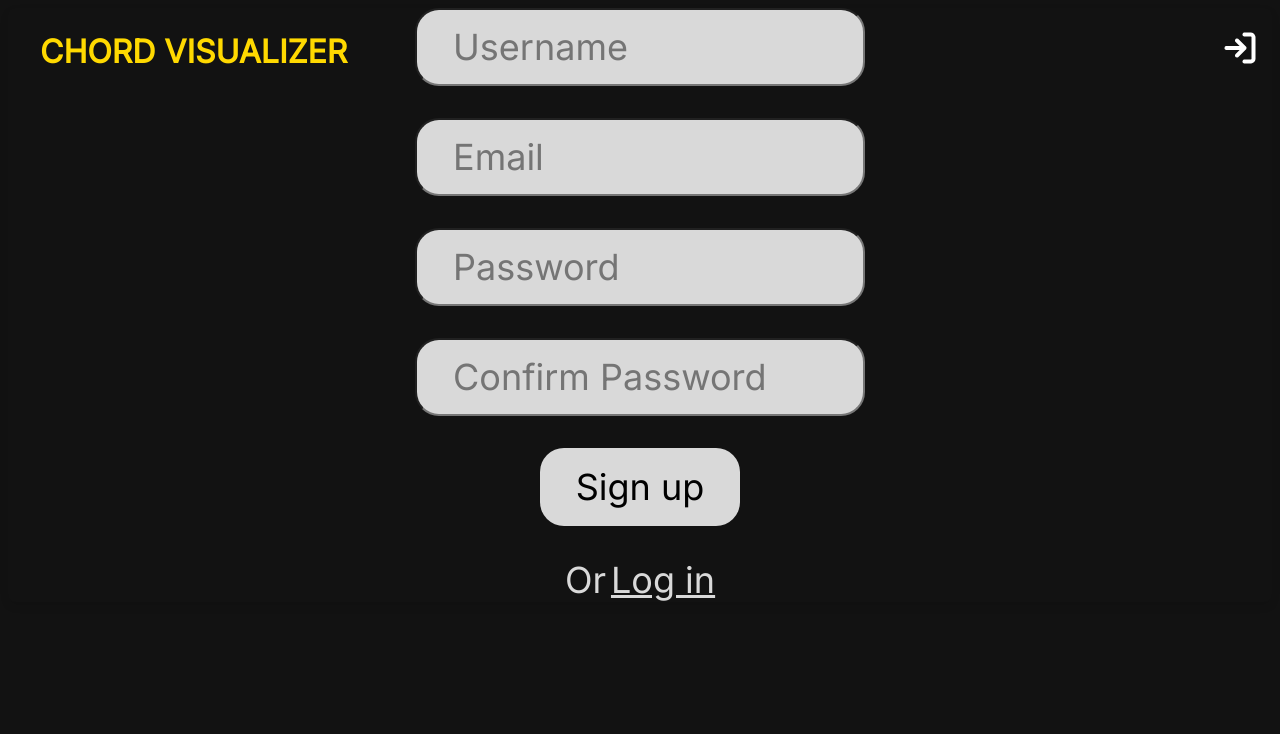
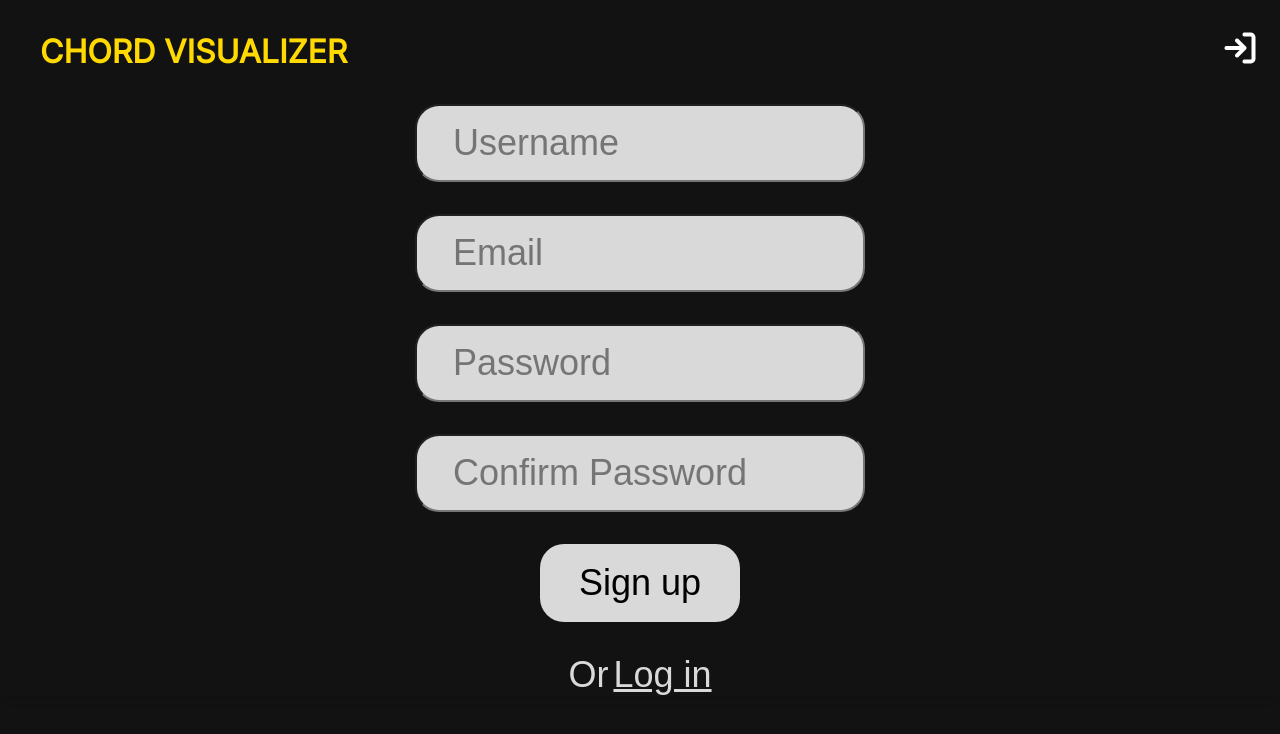
Before and after one commit to themask025/chord-visualizer, a PHP site: page /register/register in a window 1280 px wide. Shown: the top 734 px of the page. Run offline with PHP 8.4, Linux system fonts and the light colour scheme.

Commit message:
Fixed styling

```diff
--- a/views/navigation_bar/styles.css
+++ b/views/navigation_bar/styles.css
@@ -3,12 +3,14 @@
   top: 0;
   font-family: Inter, sans-serif;
   font-size: 32px;
-  margin: 32px;
+  padding: 32px !important;
   padding: 0;
   display: flex;
   justify-content: space-between;
   width: 95%;
   align-self: center;
+  background: #121212;
+  z-index: 10;
 }
 
 .logo {
@@ -37,9 +39,9 @@
 }
 
 .logout-button {
-  background:url(../../assets/icon_log_out.png) no-repeat ;
-  cursor:pointer;
-  border:none;
+  background: url(../../assets/icon_log_out.png) no-repeat;
+  cursor: pointer;
+  border: none;
   width: 32px;
   height: 100%;
 }
--- a/views/register/register.css
+++ b/views/register/register.css
@@ -1,5 +1,13 @@
 body {
   background-color: #121212;
+  margin-top: 8em;
+  font-family: sans-serif;
+}
+
+.error-message {
+  color: red;
+  width: fit-content;
+  margin: auto;
 }
 
 .title {
@@ -8,10 +16,14 @@ body {
 }
 
 .register-form {
+  position: absolute;
+  top: 50%;
+  left: 50%;
+  -ms-transform: translate(-50%, -50%);
+  transform: translate(-50%, -50%);
   display: flex;
   flex-direction: column;
   align-items: center;
-    font-family: 'Inter', sans-serif;
   font-size: 36px;
   font-weight: 50;
   background-color: transparent;
@@ -29,7 +41,7 @@ body {
   width: 450px;
   font-weight: 100;
   margin: 0;
-    background-color: #D9D9D9;
+  background-color: #d9d9d9;
   border-radius: 24px;
   box-sizing: border-box;
 }
@@ -43,7 +55,7 @@ body {
   font: inherit;
   height: 78px;
   font-weight: 100;
-    background-color: #D9D9D9;
+  background-color: #d9d9d9;
   color: #000000;
   padding: 10px;
   border: none;
@@ -62,19 +74,19 @@ body {
 
 .login-text {
   text-align: center;
-    color: #D9D9D9;
+  color: #d9d9d9;
   display: flex;
   justify-content: center;
   align-content: baseline;
   flex-direction: row;
-    gap: 5px
+  gap: 5px;
 }
-.login-link{
+.login-link {
   margin: 0;
   font-weight: 100;
   text-align: center;
-    color: #D9D9D9;
+  color: #d9d9d9;
 }
-.input-label{
+.input-label {
   display: none;
 }
--- a/views/register/register.php
+++ b/views/register/register.php
@@ -1,22 +1,23 @@
 <!DOCTYPE html>
 <html lang="en">
+
 <head>
   <meta charset="UTF-8">
   <title>Registration Form</title>
   <?php
   require_once 'constants.php';
   require_once(__DIR__ . "/../navigation_bar/index.php");
-    echo '<link rel="stylesheet"' . ' href="'. BASE_PATH . 'views/register/register.css" />';
+  echo '<link rel="stylesheet"' . ' href="' . BASE_PATH . 'views/register/register.css" />';
   ?>
 </head>
+
 <body>
+  <form class="register-form" method="post">
     <?php
-    if($this->error != null)
-    {
-      echo "<h2 class=\"title\">" . $this->error . "</h2>";
+    if ($this->error != null) {
+      echo "<p class=\"error-message\">" . $this->error . "</p>";
     }
     ?>
-<form class="register-form" method="post">
     <label class="input-label" for="username">Username:</label>
     <input class="form-input" type="text" id="username" name="username" placeholder="Username" required>
 
@@ -27,7 +28,8 @@
     <input class="form-input" type="password" id="password" name="password" placeholder="Password" required>
 
     <label class="input-label" for="password_confirmation">Repeat password:</label>
-  <input class="form-input" type="password" id="password_confirmation" name="password_confirmation" placeholder="Confirm Password" required>
+    <input class="form-input" type="password" id="password_confirmation" name="password_confirmation"
+      placeholder="Confirm Password" required>
 
     <button class="submit-button" type="submit">Sign up</button>
     <div class="login-text">
@@ -37,4 +39,5 @@
 
   </form>
 </body>
+
 </html>
--- a/views/search_results/search_results.css
+++ b/views/search_results/search_results.css
@@ -1,8 +1,10 @@
 body {
   background-color: #121212;
+  margin-top: 8em;
+  font-family: sans-serif;
 }
+
 .results-heading {
-  font-family: sans-serif;
   font-weight: 200;
   font-size: 36px;
   display: flex;
--- a/views/tab_editor/tab_editor.css
+++ b/views/tab_editor/tab_editor.css
@@ -6,6 +6,7 @@ body {
   margin: 0;
   padding-bottom: 6em;
   display: block !important;
+  margin-top: 8em;
 }
 
 .song-name,
@@ -131,6 +132,7 @@ p {
 }
 
 #tab-related-buttons-footer {
+  z-index: 10;
   position: fixed;
   margin: 0;
   right: 0;
```
Also changed, not shown: views/login/login.css (+20 -8 lines), views/login/login.php (+7 -9 lines). Lines whose indentation alone changed are shown as unchanged.
